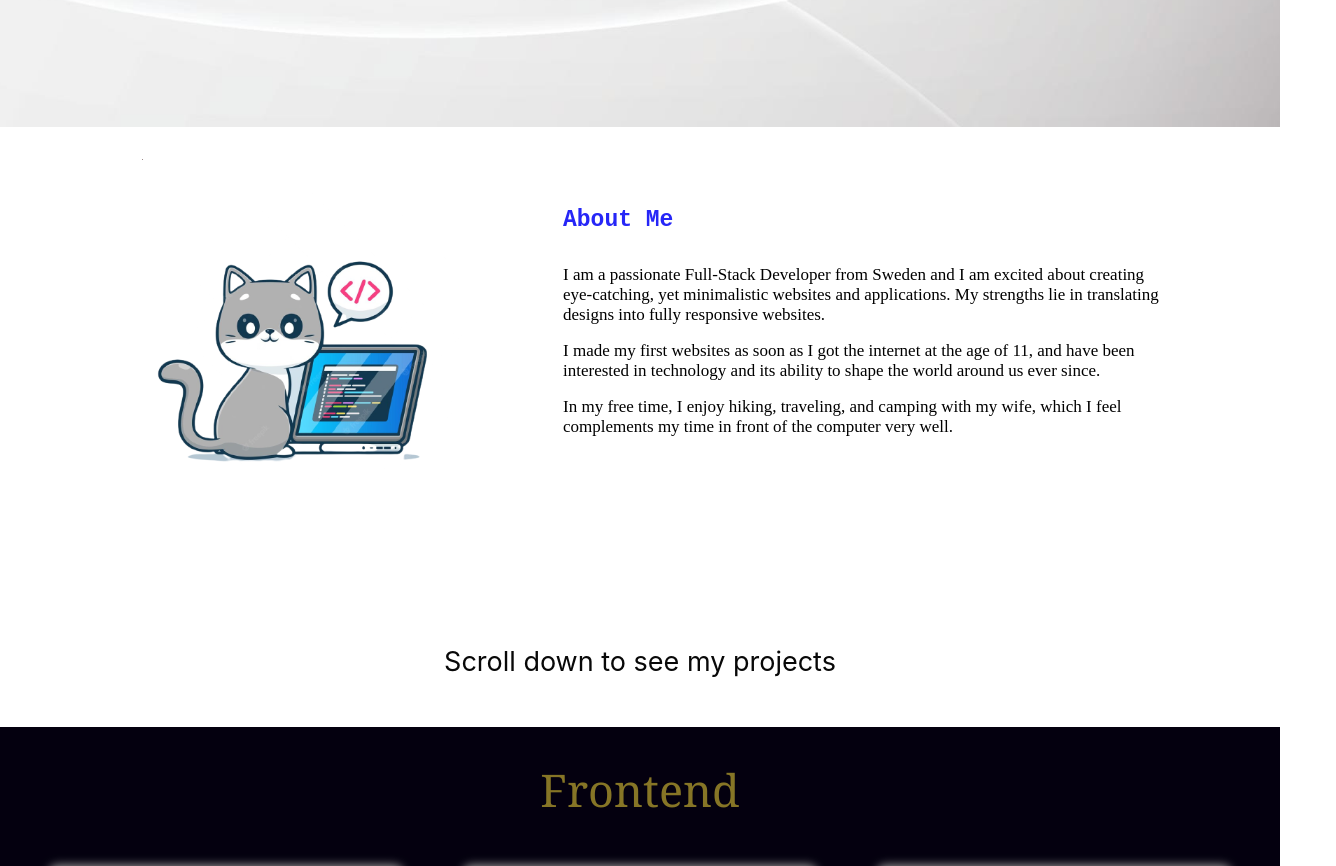
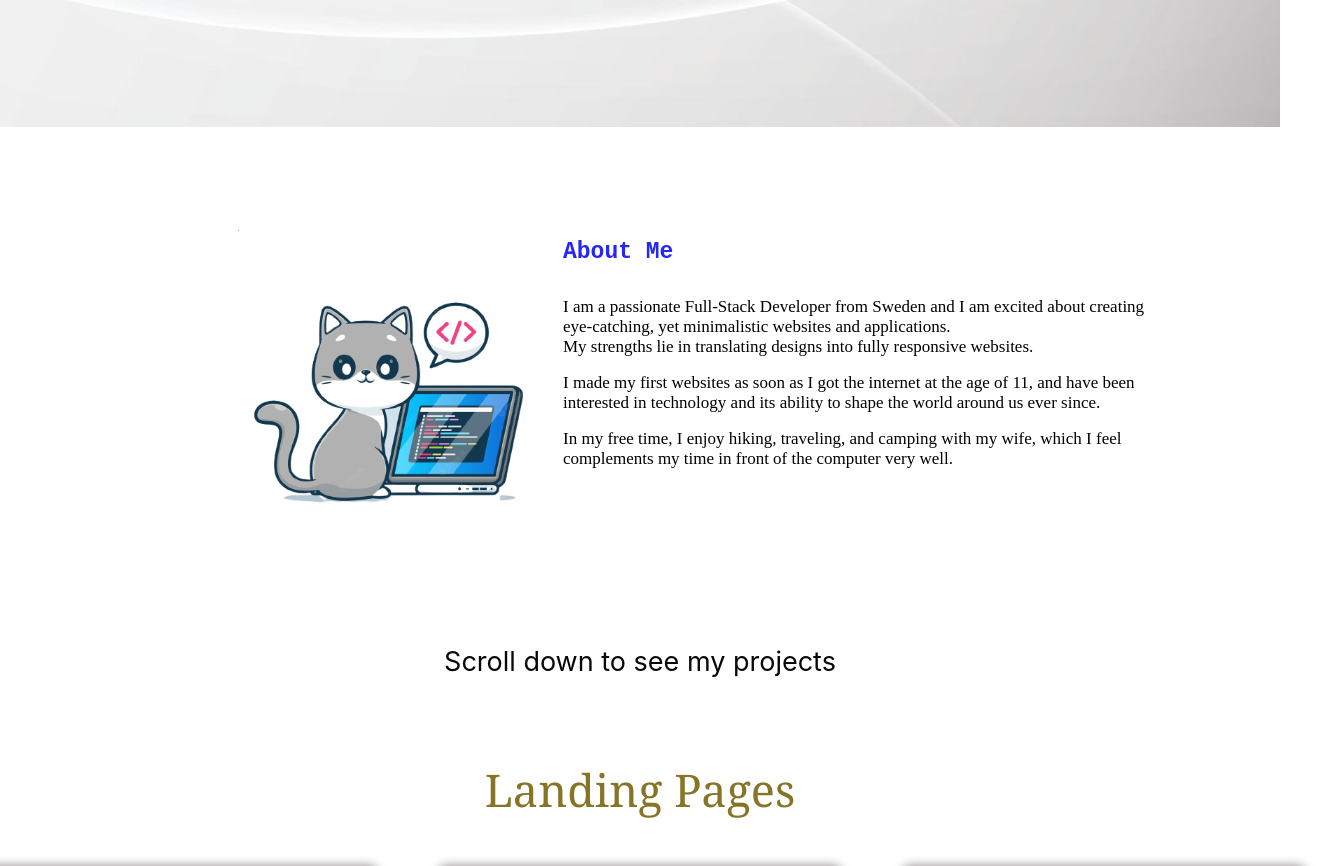
Before and after one commit to MaaX59/my_portfolio, a React (Create React App) app: page / in a window 1280 px wide. Shown: the part 700-1566 px from the top of the page, 1336 px wide, since content can reach past the window. Built offline with nearby package versions, Linux system fonts and the light colour scheme; grey boxes are pictures that could not be loaded.

Commit message:
trying to make the about me page responsive

```diff
--- a/src/components/projectCard.css
+++ b/src/components/projectCard.css
@@ -1,5 +1,5 @@
 .app__projectCard {
-  width: 350px;
+  width: 400px;
   height: 450px;
   background-color: rgb(10, 0, 20);
   position: relative;
@@ -21,12 +21,12 @@
 .app__projectCard:hover {
   background-color: rgb(7, 0, 26);
   transition: 0.3s ease-in-out;
-  box-shadow: 0px 0px 10px 3px rgba(221, 166, 15, 0.87);
-  /* box-shadow: 0px 0px 10px 5px rgba(2, 73, 17, 0.87); */
+  width: 420px;
+  height: 470px;
 }
 
 .app__projectCard-constent_img img {
-  width: 350px;
+  width: 100%;
   border-radius: 7px;
 }
 .app__projectCard-content_name {
@@ -63,7 +63,7 @@
 }
 .app__projectCard-content_tech h1 {
   font-size: 20px;
-  font-family: 'Courier New', Courier, monospace;
+  font-family: "Courier New", Courier, monospace;
   font-weight: 600;
 }
 .app__projectCard-content_tags {
@@ -75,12 +75,10 @@
   justify-content: center;
   flex-direction: row;
   padding: 0 0.3rem;
-  font-family: 'Courier New', Courier, monospace;
+  font-family: "Courier New", Courier, monospace;
   font-size: 15px;
   font-weight: 400;
 }
-
-
 
 .app__projectCard-links {
   display: flex;
@@ -111,7 +109,7 @@
   /* border-top: 1px solid rgb(207, 164, 20); */
   /* border-bottom: 1px solid rgb(207, 164, 20); */
   text-decoration: solid;
-text-shadow: 1px 0 10px red;
+  text-shadow: 1px 0 10px red;
   transition: 0.2s ease-in-out;
 }
 .app__projectCard-links_site a :visited {
@@ -124,45 +122,34 @@ text-shadow: 1px 0 10px red;
   text-decoration: none;
 }
 
-@media screen and (max-width: 450px){
+@media screen and (max-width: 450px) {
   .app__projectCard {
-     width: 300px;
+    width: 300px;
     height: 400px;
   }
   .app__projectCard-constent_img img {
     width: 300px;
     padding: 0px;
     margin: 0px;
-
-
   }
-  .app__projectCard-constent_img{
+  .app__projectCard-constent_img {
     width: 300px;
-
   }
   .app__projectCard-content_name h1 {
-
     font-size: 20px;
-
   }
 
   .app__projectCard-content_description h5 {
-
     width: fit-content;
     margin: 0 3px;
 
     font-size: 15px;
-
   }
 
   .app__projectCard-content_tech h1 {
     font-size: 16px;
-
   }
-  .app__projectCard-content_tags-tag{
+  .app__projectCard-content_tags-tag {
     font-size: 11px;
   }
-
-
-
 }
--- a/src/containers/About/About.css
+++ b/src/containers/About/About.css
@@ -15,12 +15,12 @@
 }
 .app__about_content {
   display: flex;
-  height: 350px;
+  height: auto;
+  margin: 5rem 0 0 6rem;
 }
 .app__about_content-animation {
-  height: 300px;
+  height: 350px;
   width: 350px;
-  margin-top: 4rem;
   position: relative;
   display: flex;
   justify-content: center;
@@ -32,15 +32,15 @@
   position: absolute;
 }
 .app__about_content-animation svg {
-  width: 120%;
-  height: 120%;
+  width: 100%;
+  height: 100%;
 }
 .app__about_content-info {
   height: 100%;
   width: 600px;
   display: flex;
+  margin-top: 2rem;
   flex-direction: column;
-  margin: 5rem 0 0 6rem;
 }
 .app__about_content-info h1 {
   color: rgb(38, 38, 247);
@@ -62,3 +62,36 @@
   color: rgb(8, 8, 8);
   margin-bottom: 2rem;
 }
+/* @media screen and (min-width: 1278px) {
+  .app__about_content {
+    width: 900px;
+  }
+}
+@media screen and (max-width: 978px) {
+  .app__about_content {
+    width: 400px;
+    margin: 1rem 0 0 1rem;
+    justify-content: space-between;
+  }
+  .app__about_content-animation {
+    height: 300px;
+    width: 300px;
+  }
+  .app__about_content-animation img {
+    height: 200px;
+    width: 200px;
+    position: absolute;
+  }
+  .app__about_content-animation svg {
+    width: 50%;
+    height: 50%;
+  }
+  .app__about_content-info {
+    height: 100%;
+    width: 800px;
+    margin-left: 1rem;
+  }
+  .app__about_bottom span {
+    font-size: 20px;
+  }
+} */
--- a/src/containers/About/About.jsx
+++ b/src/containers/About/About.jsx
@@ -16,8 +16,9 @@ const About = () => {
           <p>
             I am a passionate Full-Stack Developer from Sweden and I am excited
             about creating eye-catching, yet minimalistic websites and
-            applications. My strengths lie in translating designs into fully
-            responsive websites.{" "}
+            applications. <br />
+            My strengths lie in translating designs into fully responsive
+            websites.{" "}
           </p>
           <p>
             I made my first websites as soon as I got the internet at the age of
--- a/src/containers/Frontend/frontend.css
+++ b/src/containers/Frontend/frontend.css
@@ -1,35 +1,41 @@
-.app__frontend{
+.app__frontend {
   display: flex;
-
+  height: 700px;
   align-items: center;
-    /* background: rgb(2, 1, 26); */
-    /* background-image: linear-gradient(-25deg, rgb(0, 0, 0) 0%, rgb(0, 0, 51) 100%); */
-    background-image: linear-gradient(0deg, rgba(4,0,15,1) 30%, rgb(165, 125, 16) 50%, rgba(4,0,15,1) 70%) ;
+  /* background-image: linear-gradient(
+    0deg,
+    rgba(4, 0, 15, 1) 30%,
+    rgb(165, 125, 16) 50%,
+    rgba(4, 0, 15, 1) 70%
+  ); */
   flex-direction: column;
   padding-bottom: 3rem;
 }
-.app__frontend-title{
+.app__frontend-title {
   display: flex;
   justify-content: center;
   color: rgb(134, 117, 38);
-
 }
-.app__frontend-title h1{
-    font-family: Georgia, 'Times New Roman', Times, serif;
+.app__frontend-title h1 {
+  font-family: Georgia, "Times New Roman", Times, serif;
   margin: 2rem;
   font-size: 45px;
   font-weight: 300;
 }
-.app__frontend-content{
+.app__frontend-content {
   display: flex;
   justify-content: center;
 }
+/* @media screen and (min-width: 979px) {
+  .app__frontend-small-content {
+    visibility: hidden;
+  }
+} */
 @media screen and (max-width: 978px) {
+  .app__frontend {
+    height: auto;
+  }
   .app__frontend-content {
     flex-direction: column;
   }
-    .app__frontend{
-        background-image: linear-gradient(0deg, rgba(4,0,15,1) 20%, rgb(165, 125, 16) 30%, rgba(4,0,15,1) 40%, rgba(4,0,15,1) 60%, rgb(165, 125, 16) 70%, rgba(4,0,15,1) 80%) ;
-
 }
-}
--- a/src/containers/Frontend/frontend.jsx
+++ b/src/containers/Frontend/frontend.jsx
@@ -1,22 +1,22 @@
-import React from 'react';
-import "./frontend.css"
+import React from "react";
+import "./frontend.css";
 import data from "../../data/frontend";
-import ProjectCard from '../../components/projectCard';
+import ProjectCard from "../../components/projectCard";
 
-const Frontend = ()=>{
+const Frontend = () => {
   return (
-    <div className='app__frontend' id='frontend'>
-      <div className='app__frontend-title'>
-        <h1>Frontend</h1>
+    <div className="app__frontend" id="frontend">
+      <div className="app__frontend-title">
+        <h1>Landing Pages</h1>
       </div>
-      <div className='app__frontend-content'>
 
-        {data.map((project, index)=>
-
-        <ProjectCard project={project}   key={index}/>)}
+      <div className="app__frontend-content">
+        {data.map((project, index) => (
+          <ProjectCard project={project} key={index} />
+        ))}
       </div>
     </div>
-  )
-}
+  );
+};
 
-export default Frontend
+export default Frontend;
```
Lines whose indentation alone changed are shown as unchanged.
